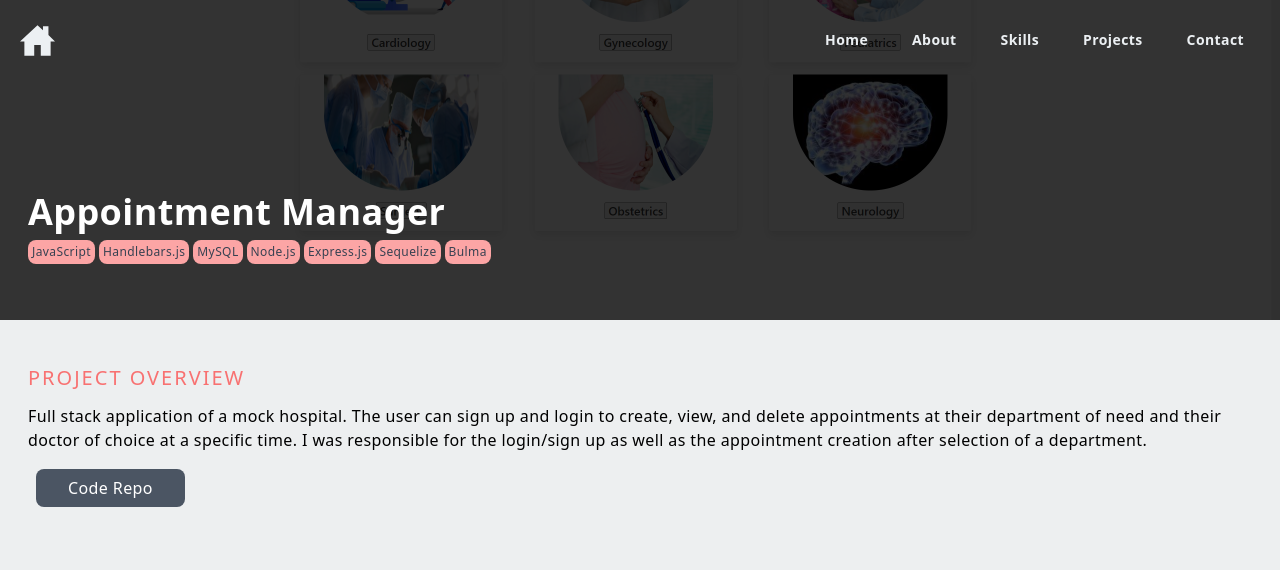
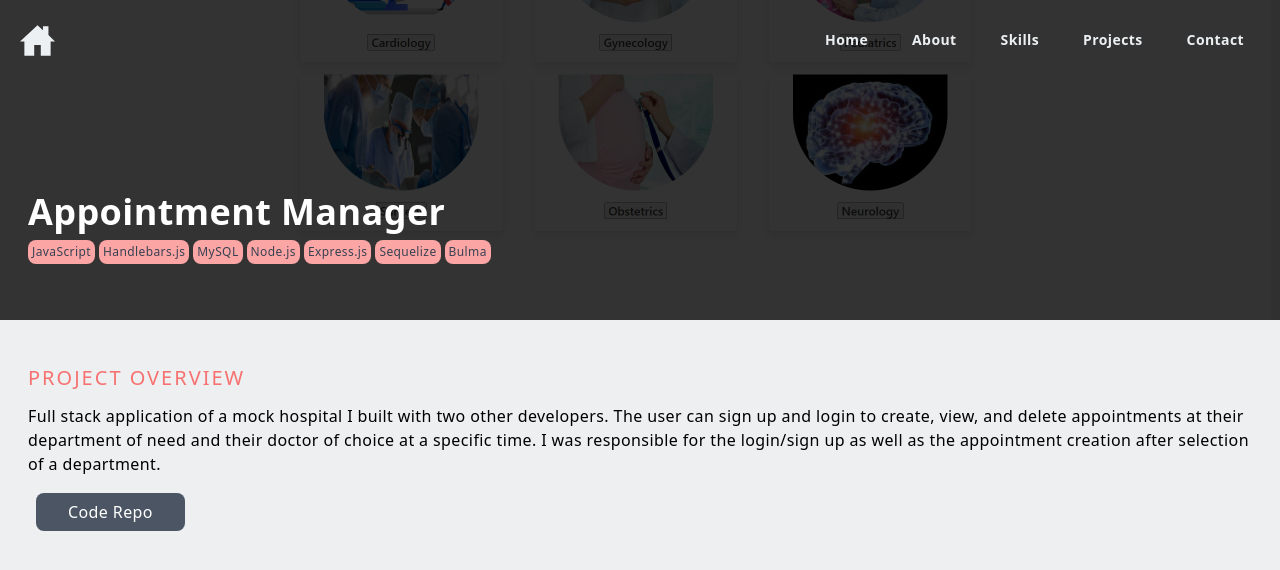
Before and after one commit to ltmccarthy9/nextjs-portfolio, a Next.js app in the folder nextjs-portfolio/: page /appointment in a window 1280 px wide. Shown: the top 570 px of the page. Built offline with nearby package versions, Linux system fonts and the light colour scheme.

Commit message:
style fix

```diff
--- a/nextjs-portfolio/components/Main.jsx
+++ b/nextjs-portfolio/components/Main.jsx
@@ -22,7 +22,7 @@ const Main = () => {
                     A Full-Stack Web Developer.
                 </h1>
                 <div className='flex items-center justify-center max-w-[330px] m-auto py-4'>
-                    <a href='https://www.linkedin.com/in/liam-mccarthy-b06b9a218' target='_blank' className='bg-[#f8fafa] rounded-xl mx-3 p-4 cursor-pointer hover:bg-gray-200 ease-in duration-200'>
+                    <a href='https://www.linkedin.com/in/liam-mccarthy-b06b9a218' target='_blank' className='bg-[#f8fafa] rounded-xl mx-3 p-4 cursor-pointer hover:bg-[#d1d2d2] ease-in duration-200'>
                         <FaLinkedinIn color='0077B5' size={25}/>
                     </a>
                     <a href='https://github.com/ltmccarthy9' target='_blank' className='bg-[#f8fafa] rounded-xl mx-3 p-4 cursor-pointer hover:bg-[#d1d2d2] ease-in duration-200'>
--- a/nextjs-portfolio/pages/appointment.jsx
+++ b/nextjs-portfolio/pages/appointment.jsx
@@ -26,7 +26,7 @@ const appointment = () => {
       <div className='max-w-[1240px] flex flex-col mx-auto p-2 pt-8'>
         <div className='w-full'>
             <p className='text-xl tracking-widest uppercase text-red-400 py-3'>Project Overview</p>
-            <p>Full stack application of a mock hospital. The user can sign up
+            <p>Full stack application of a mock hospital I built with two other developers. The user can sign up
                  and login to create, view, and delete appointments at their department
                   of need and their doctor of choice at a specific time. I was responsible
                   for the login/sign up as well as the appointment creation after selection
```
